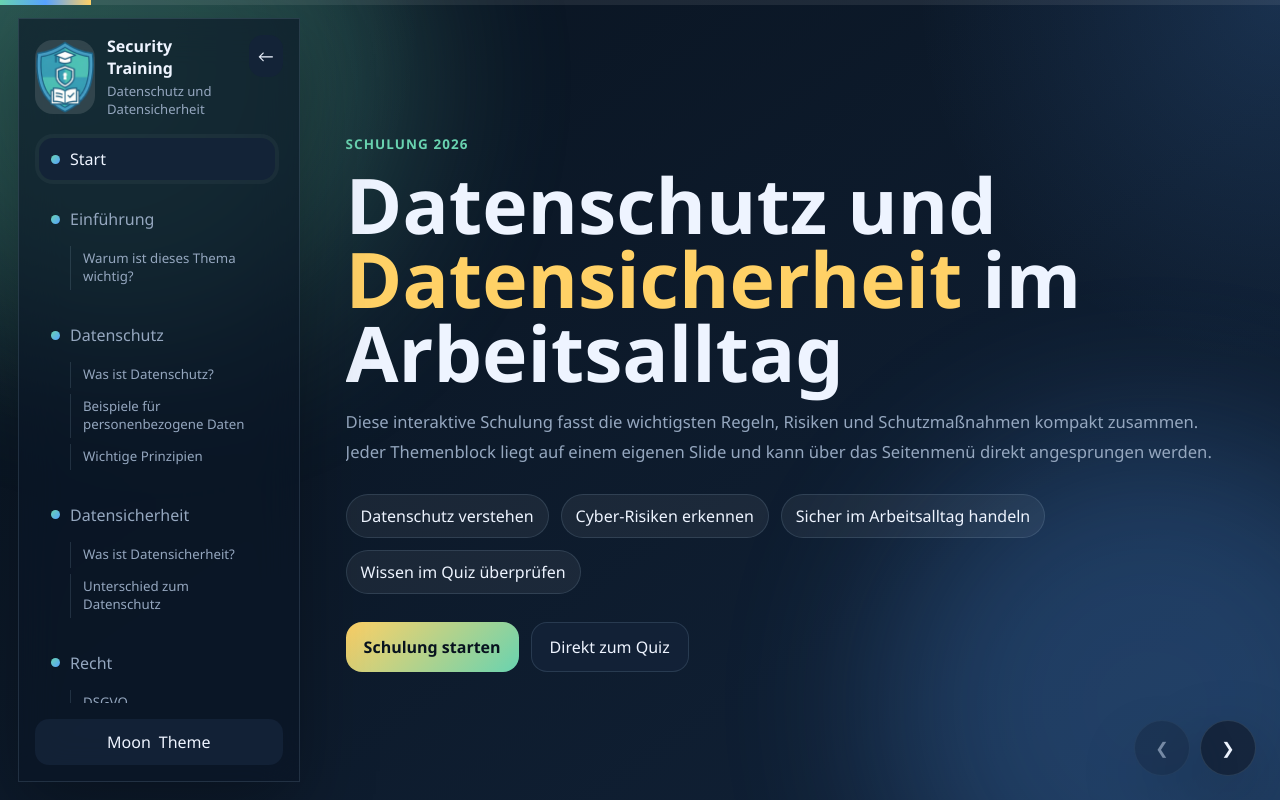
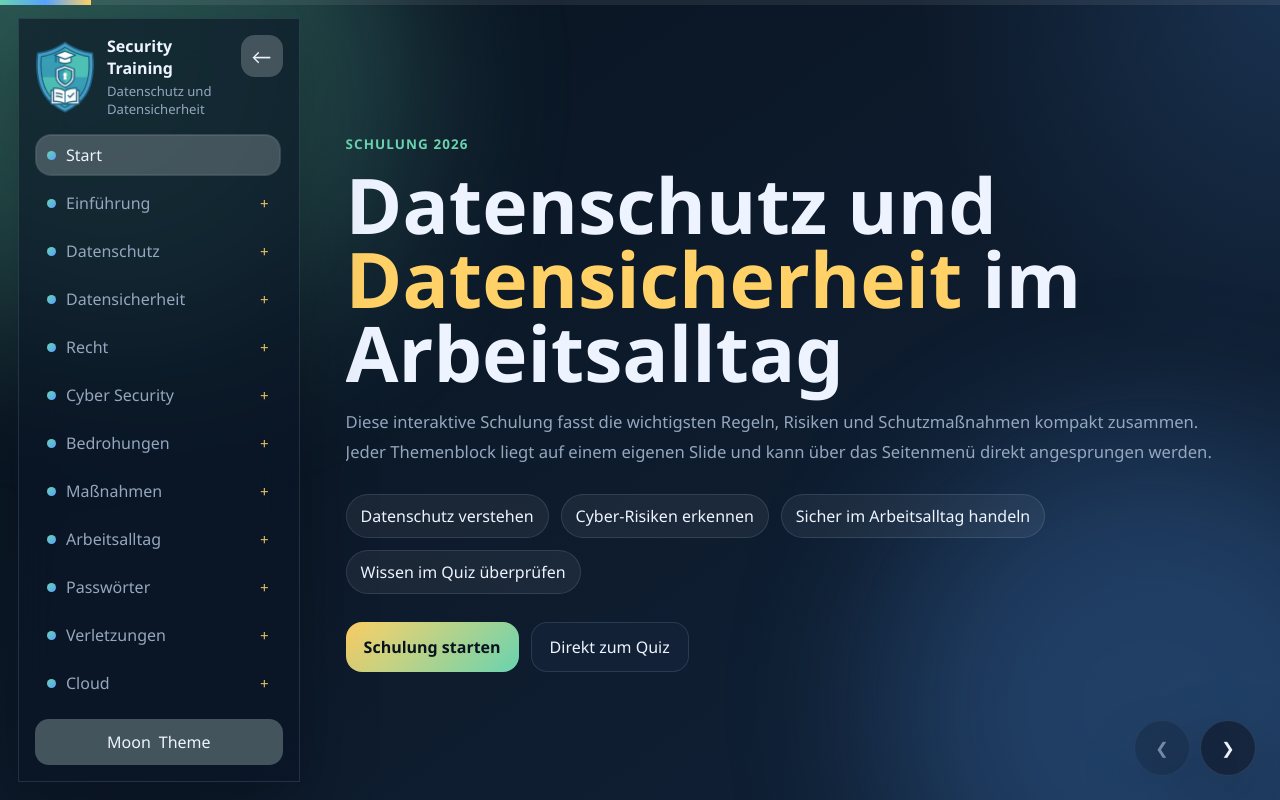
Before and after one commit to IhorRudenko/Schulung-zur-Datenschutz-und-Datensicherheit, a React (Vite) app: page / in a window 1280 px wide. Built offline with nearby package versions, Linux system fonts and the light colour scheme.

Commit message:
feat: enhance Sidebar component with expandable groups and improve styles

```diff
--- a/src/components/Sidebar.jsx
+++ b/src/components/Sidebar.jsx
@@ -1,3 +1,4 @@
+import { useState } from 'react';
 import PropTypes from 'prop-types';
 
 export default function Sidebar({
@@ -8,6 +9,8 @@ export default function Sidebar({
   lightTheme,
   onToggleTheme,
 }) {
+  const [openGroup, setOpenGroup] = useState(null);
+
   return (
     <>
       <button
@@ -47,14 +50,28 @@ export default function Sidebar({
           {slides.map((slide, index) => (
             <div
               key={slide.id}
-              className={`nav-group${index === current ? ' active' : ''}`}
+              className={`nav-group${index === current ? ' active' : ''}${
+                openGroup === slide.id ? ' expanded' : ''
+              }`}
             >
               <button
                 className={`dot-link${index === current ? ' active' : ''}`}
-                onClick={() => onNavigate(index)}
+                onClick={() => {
+                  if (slide.children?.length) {
+                    setOpenGroup((group) =>
+                      group === slide.id ? null : slide.id
+                    );
+                  }
+                  onNavigate(index);
+                }}
               >
                 <span className="dot"></span>
                 <span>{slide.navTitle}</span>
+                {slide.children?.length ? (
+                  <span className="nav-caret" aria-hidden="true">
+                    {openGroup === slide.id ? '−' : '+'}
+                  </span>
+                ) : null}
               </button>
 
               {slide.children?.length ? (
--- a/src/styles.css
+++ b/src/styles.css
@@ -42,11 +42,19 @@ html,
 body {
   margin: 0;
   min-height: 100%;
-  font-family: "Segoe UI", "Trebuchet MS", sans-serif;
+  font-family: 'Segoe UI', 'Trebuchet MS', sans-serif;
   color: var(--text);
   background:
-    radial-gradient(circle at top left, rgba(105, 211, 176, 0.18), transparent 28%),
-    radial-gradient(circle at top right, rgba(87, 162, 255, 0.16), transparent 24%),
+    radial-gradient(
+      circle at top left,
+      rgba(105, 211, 176, 0.18),
+      transparent 28%
+    ),
+    radial-gradient(
+      circle at top right,
+      rgba(87, 162, 255, 0.16),
+      transparent 24%
+    ),
     linear-gradient(145deg, var(--bg), var(--bg-soft));
   overflow: hidden;
 }
@@ -106,7 +114,12 @@ button {
 
 .progress-bar {
   height: 100%;
-  background: linear-gradient(90deg, var(--primary), var(--primary-2), var(--accent));
+  background: linear-gradient(
+    90deg,
+    var(--primary),
+    var(--primary-2),
+    var(--accent)
+  );
   transition: width 0.4s ease;
 }
 
@@ -138,11 +151,6 @@ button {
   min-width: 0;
 }
 
-.brand img {
-  border-radius: 18px;
-  background: rgba(255, 255, 255, 0.12);
-}
-
 .brand strong,
 .brand span {
   display: block;
@@ -157,19 +165,36 @@ button {
 
 .dot-nav {
   display: grid;
-  gap: 10px;
+  gap: 6px;
   overflow: auto;
-  padding-right: 4px;
+  padding-right: 2px;
+  scrollbar-width: none;
+  -ms-overflow-style: none;
+}
+
+.dot-nav::-webkit-scrollbar {
+  width: 0;
+  height: 0;
 }
 
 .nav-group {
-  border-radius: 18px;
-  padding: 4px;
-  transition: background 0.25s ease;
+  border-radius: 16px;
+  padding: 0;
+  transition:
+    background 0.25s ease,
+    box-shadow 0.25s ease,
+    border-color 0.25s ease;
+  border: 1px solid transparent;
 }
 
 .nav-group.active {
-  background: rgba(255, 255, 255, 0.04);
+  background: rgba(255, 255, 255, 0.08);
+  border-color: rgba(255, 255, 255, 0.09);
+  box-shadow: inset 0 1px 0 rgba(255, 255, 255, 0.03);
+}
+
+.nav-group.expanded {
+  background: rgba(255, 255, 255, 0.05);
 }
 
 .dot-link,
@@ -193,17 +218,25 @@ button {
   display: flex;
   align-items: center;
   gap: 10px;
-  padding: 10px 12px;
+  padding: 9px 11px;
   color: var(--muted);
   background: transparent;
-  border-radius: 14px;
-  transition: 0.25s ease;
+  border-radius: 15px;
+  transition:
+    0.25s ease,
+    box-shadow 0.25s ease;
+}
+
+.dot-link > span:nth-child(2) {
+  flex: 1 1 auto;
+  min-width: 0;
 }
 
 .dot-link:hover,
 .dot-link.active {
   color: var(--text);
-  background: var(--surface-strong);
+  background: rgba(255, 255, 255, 0.14);
+  box-shadow: inset 0 0 0 1px rgba(255, 255, 255, 0.06);
 }
 
 .dot-link .dot {
@@ -214,25 +247,54 @@ button {
   flex: 0 0 auto;
 }
 
+.nav-caret {
+  margin-left: auto;
+  color: var(--accent);
+  font-size: 0.95rem;
+  line-height: 1;
+  opacity: 0.92;
+}
+
 .sub-nav {
   display: grid;
-  gap: 6px;
-  padding: 6px 8px 6px 31px;
+  gap: 4px;
+  padding: 0 8px 0 31px;
+  max-height: 0;
+  opacity: 0;
+  overflow: hidden;
+  transform: translateY(-6px);
+  transition:
+    max-height 0.28s ease,
+    opacity 0.2s ease,
+    transform 0.2s ease,
+    padding 0.2s ease;
+}
+
+.nav-group.expanded .sub-nav {
+  max-height: 320px;
+  opacity: 1;
+  transform: translateY(0);
+  padding: 4px 8px 8px 31px;
 }
 
 .sub-link {
   color: var(--muted);
-  background: transparent;
-  border-left: 1px solid var(--line);
-  padding: 4px 0 4px 12px;
-  font-size: 0.83rem;
-  line-height: 1.35;
-  transition: 0.2s ease;
+  background: rgba(255, 255, 255, 0.02);
+  border-left: 1px solid rgba(255, 255, 255, 0.1);
+  border-radius: 0 10px 10px 0;
+  padding: 5px 8px 5px 12px;
+  font-size: 0.81rem;
+  line-height: 1.3;
+  transition:
+    0.2s ease,
+    background 0.2s ease,
+    border-color 0.2s ease;
 }
 
 .sub-link:hover {
   color: var(--text);
   border-left-color: var(--primary);
+  background: rgba(255, 255, 255, 0.08);
   transform: translateX(3px);
 }
 
@@ -243,7 +305,7 @@ button {
   justify-content: center;
   gap: 8px;
   color: var(--text);
-  background: var(--surface-strong);
+  background: rgb(68 84 93);
   border-radius: 14px;
 }
 
@@ -255,6 +317,10 @@ button {
 .sidebar-toggle {
   width: 42px;
   height: 42px;
+  flex: 0 0 42px;
+  align-items: center;
+  justify-content: center;
+  font-size: 20px;
 }
 
 .sidebar-toggle.floating {
@@ -262,6 +328,7 @@ button {
   left: 18px;
   top: 18px;
   z-index: 21;
+  font-size: 26px;
 }
 
 body:not(.sidebar-collapsed) .sidebar-toggle.floating {
@@ -582,7 +649,7 @@ body.sidebar-collapsed .sidebar-toggle.inside {
 }
 
 .check-list li::before {
-  content: "•";
+  content: '•';
   position: absolute;
   left: 9px;
   top: 0;
@@ -605,7 +672,10 @@ body.sidebar-collapsed .sidebar-toggle.inside {
 .btn {
   border-radius: 16px;
   padding: 13px 18px;
-  transition: transform 0.2s ease, opacity 0.2s ease, background 0.2s ease;
+  transition:
+    transform 0.2s ease,
+    opacity 0.2s ease,
+    background 0.2s ease;
 }
 
 .btn:hover,
```
Also changed, not shown: 1 other file (tests, documents, lock files or other folders).
